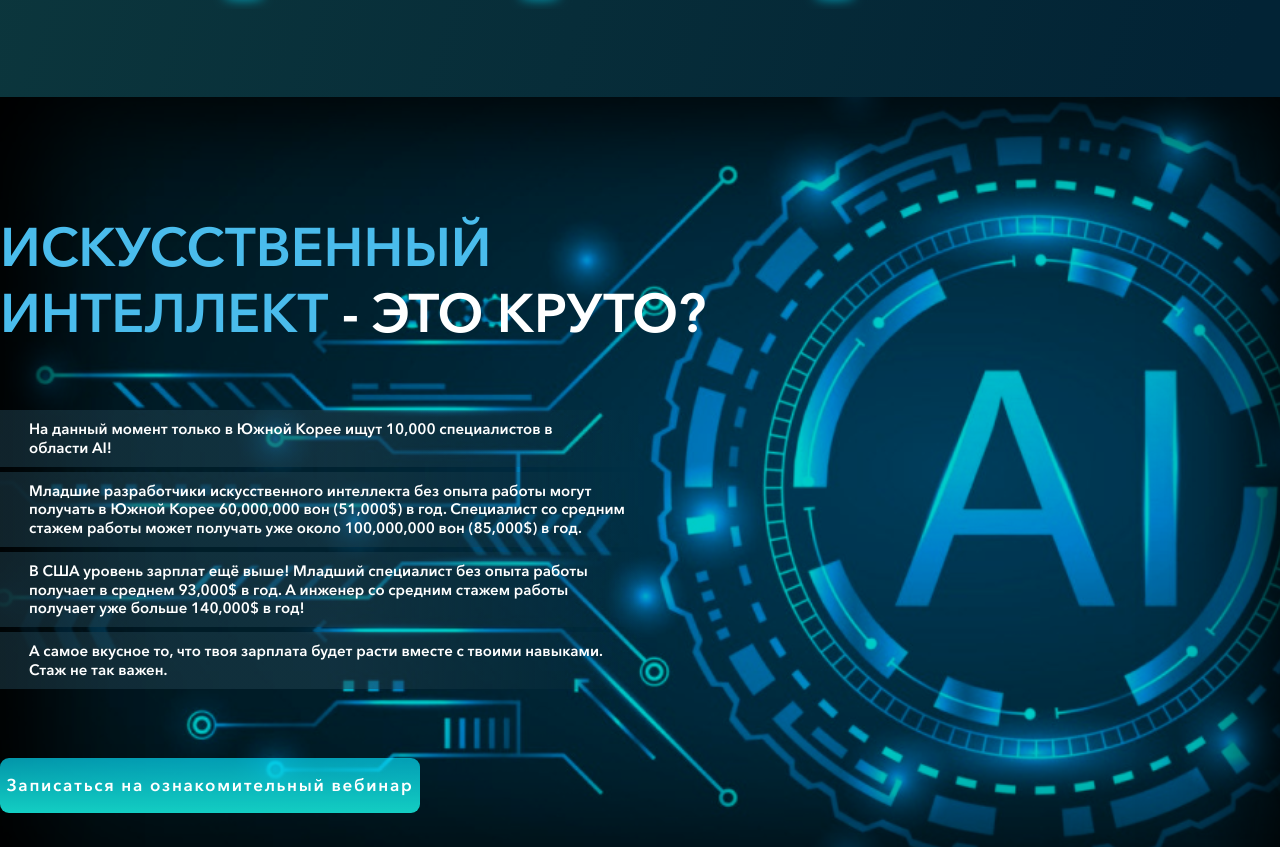
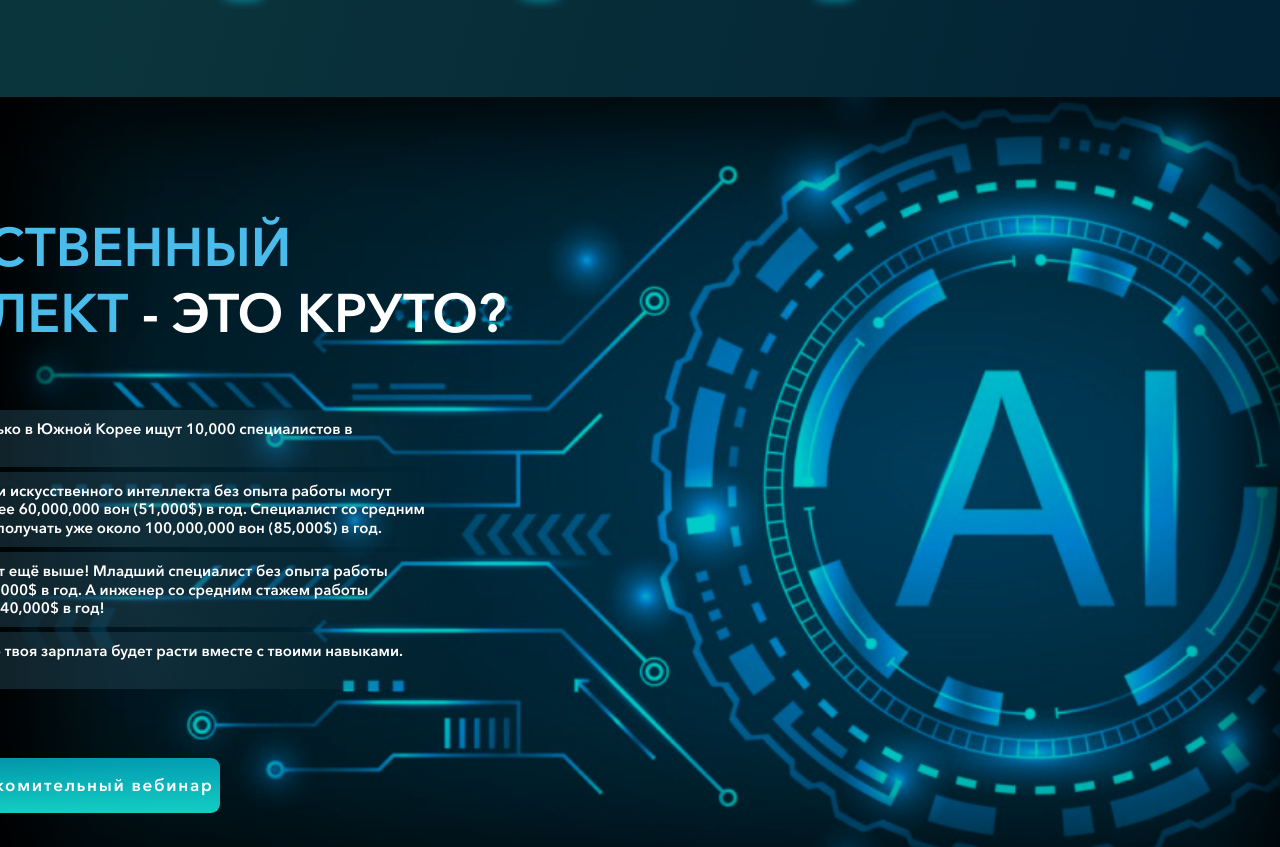
Before and after one commit to Arthur-JQ/school, a website built with webpack: page dist/index.html in a window 1280 px wide. Shown: the part 1320-2167 px from the top of the page. Built offline with nearby package versions, Linux system fonts and the light colour scheme; files whose address does not match are found by name; what parallax-js would draw is missing.

Commit message:
FIX Исправление багов

```diff
--- a/src/style.scss
+++ b/src/style.scss
@@ -721,6 +721,7 @@ main {
             padding: 0 !important;
             justify-content: center;
             .ai-content__info {
+                margin-left: -200px;
                 h2 {
                     padding-top: 117px;
                     margin-bottom: 64px;
```
